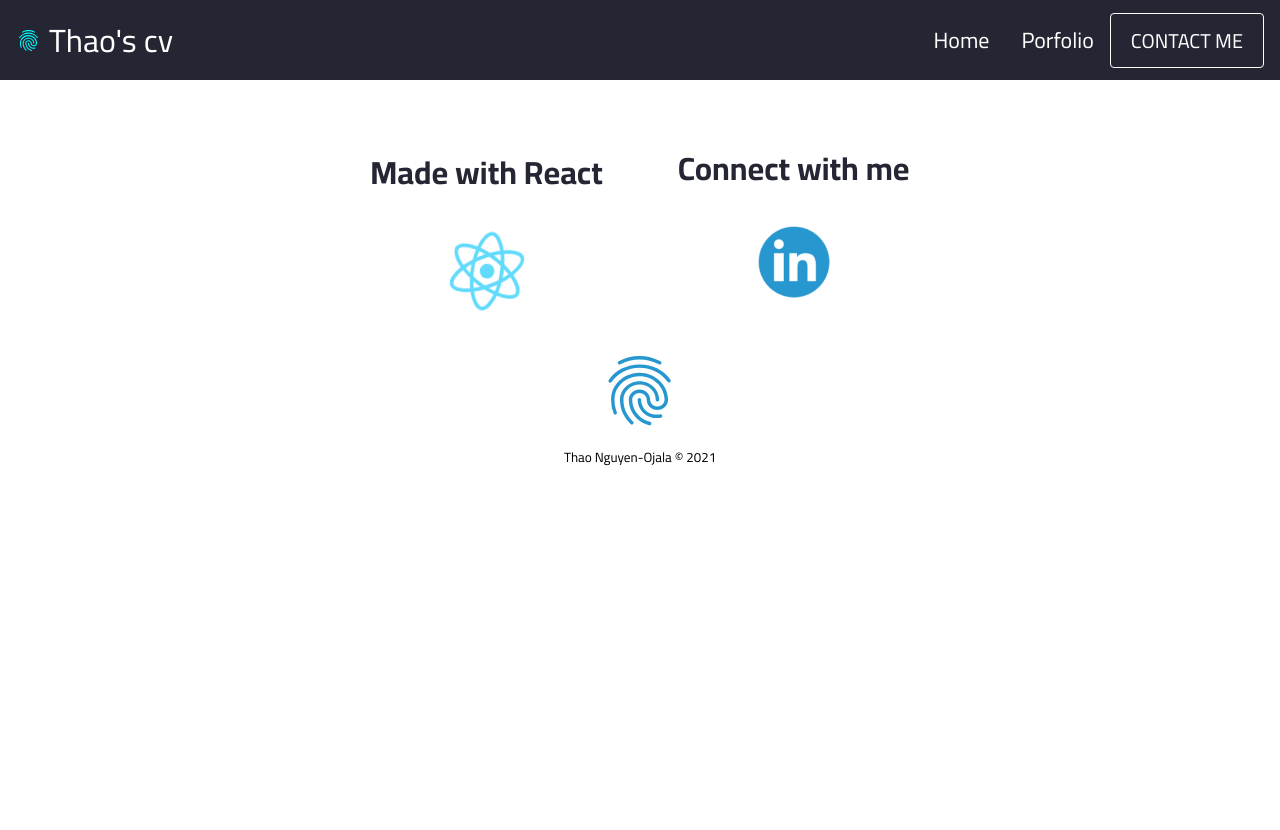
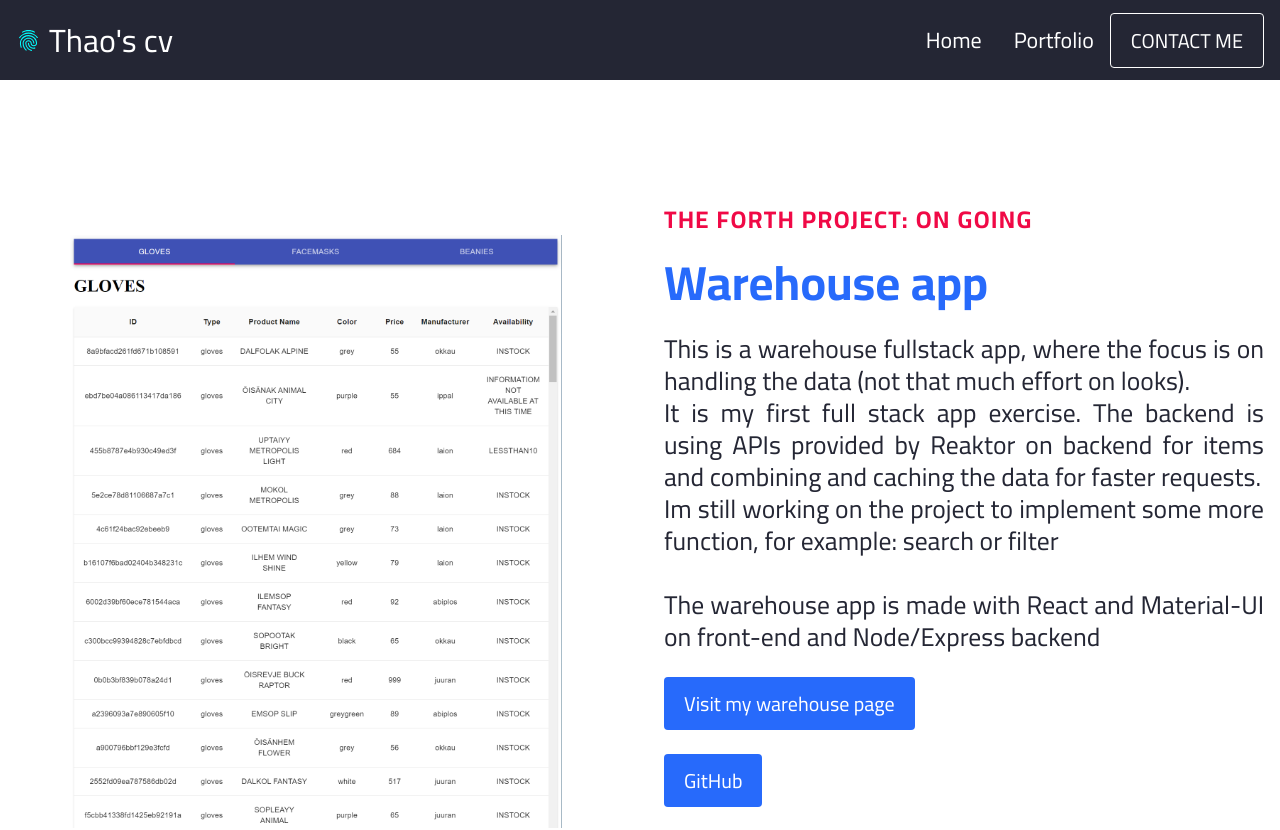
Before and after one commit to Thao-Nguyen-Ojala/my-CV-app, a React (Create React App) app: page /portfolio in a window 1280 px wide. Shown: the top 830 px of the page. Before the commit the page ends 800 px from the top, so only its background shows below. Built offline with nearby package versions, Linux system fonts and the light colour scheme.

Commit message:
fixed link in Portfolio

```diff
--- a/src/App.js
+++ b/src/App.js
@@ -3,7 +3,7 @@ import './App.css';
 import { Footer, Navbar } from './components/';
 import { BrowserRouter as Router, Switch, Route } from 'react-router-dom'
 import Home from './pages/HomePage/Home'
-import Porfolio from './pages/Porfolio/Porfolio'
+import Portfolio from './pages/Portfolio/Portfolio'
 
 function App() {
   return (
@@ -12,7 +12,7 @@ function App() {
         <Navbar />
           <Switch>
             <Route path='/' exact component={Home} />
-            <Route path='/porfolio' exact component={Porfolio} />
+            <Route path='/portfolio' exact component={Portfolio} />
           </Switch>
         <Footer />
       </Router>
--- a/src/components/Footer/Footer.js
+++ b/src/components/Footer/Footer.js
@@ -26,7 +26,7 @@ function Footer() {
         <div className='credit-wrapper'>
           <MdFingerprint className='thao-icon' />
           <br/>
-          <small className='website-rights'>Thao Nguyen-Ojala © 2021</small>
+          <small className='website-rights'>Thao Nguyen-Ojala 2021</small>
           </div>
         </div>
       </section>
--- a/src/components/Navbar/Navbar.js
+++ b/src/components/Navbar/Navbar.js
@@ -43,7 +43,7 @@ function Navbar() {
             </li>
             <li className='nav-item'>
               <Link to='/porfolio' className='nav-links' onClick={closeMobileMenu}>
-                Porfolio
+                Portfolio
               </Link>
             </li>
             <li className='nav-btn'>
--- a/src/pages/HomePage/Data.js
+++ b/src/pages/HomePage/Data.js
@@ -9,7 +9,7 @@ export const introduction = {
   lightTextDesc: false,
   topLine: '',
   headline: 'Introduction',
-  description: `I moved to Finland in 2012 to study and now I have Finnish citizenship and live with my family in Vantaa. During maternity leave, I have been self-studying vigorously to become a programmer. I have been going through online material, YouTube videos as well as fullstackopen initiative from Helsingin yliopisto and partnering companies. My current focus has been mostly on front-end and React, though I have learned the basics for backend as well (in theory). I am eager to learn more and cannot wait to put the skills I already acquired into good use in a real project`,
+  description: `I moved to Finland in 2012 to study and now I have Finnish citizenship and live with my family in Vantaa. During maternity leave, I have been self-studying vigorously to become a programmer. I have been going through online material, YouTube videos, Udemy courses as well as fullstackopen initiative from Helsingin yliopisto and partnering companies. My current focus has been mostly on front-end and React, though I have learned the basics for backend as well (in theory). I am eager to learn more and cannot wait to put the skills I already acquired into good use in a real project`,
   buttonLabel: 'button label',
   imgStart: '',
   img: studyingImg,
--- a/src/pages/Porfolio/Porfolio.js
+++ b/src/pages/Portfolio/Portfolio.js
@@ -2,7 +2,7 @@ import '../../App.css'
 import { HeroSection } from '../../components'
 import { warehouseApp, myCV, covidApp, photoApp } from './Data'
 
-function Porfolio() {
+function Portfolio() {
   return(
     <>
       <HeroSection {...warehouseApp} />
@@ -13,4 +13,4 @@ function Porfolio() {
   )
 }
 
-export default Porfolio
+export default Portfolio
```
Also changed, not shown: src/pages/Portfolio/Data.js (renamed from src/pages/Porfolio/Data.js), 1 other file (tests, documents, lock files or other folders).
